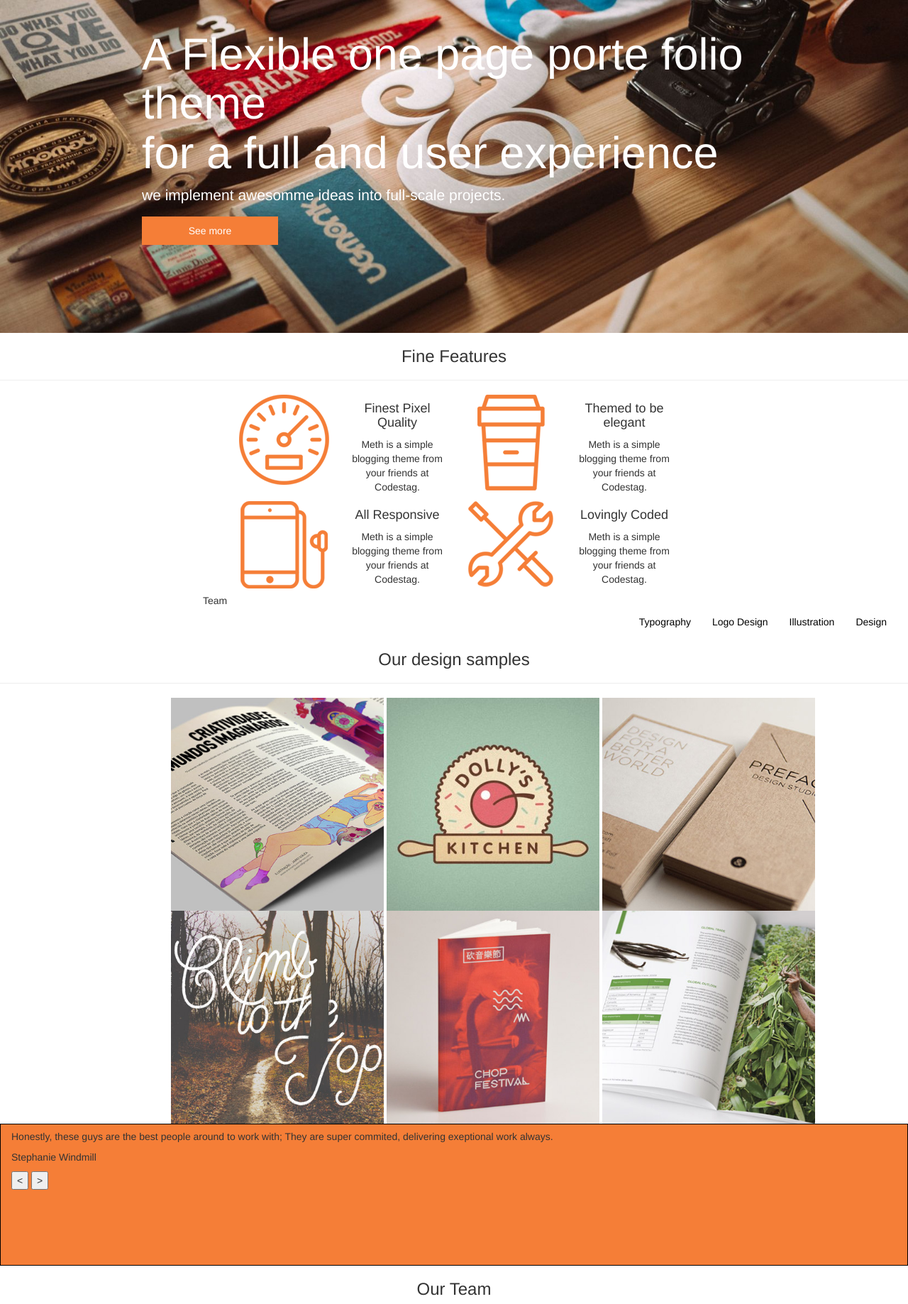
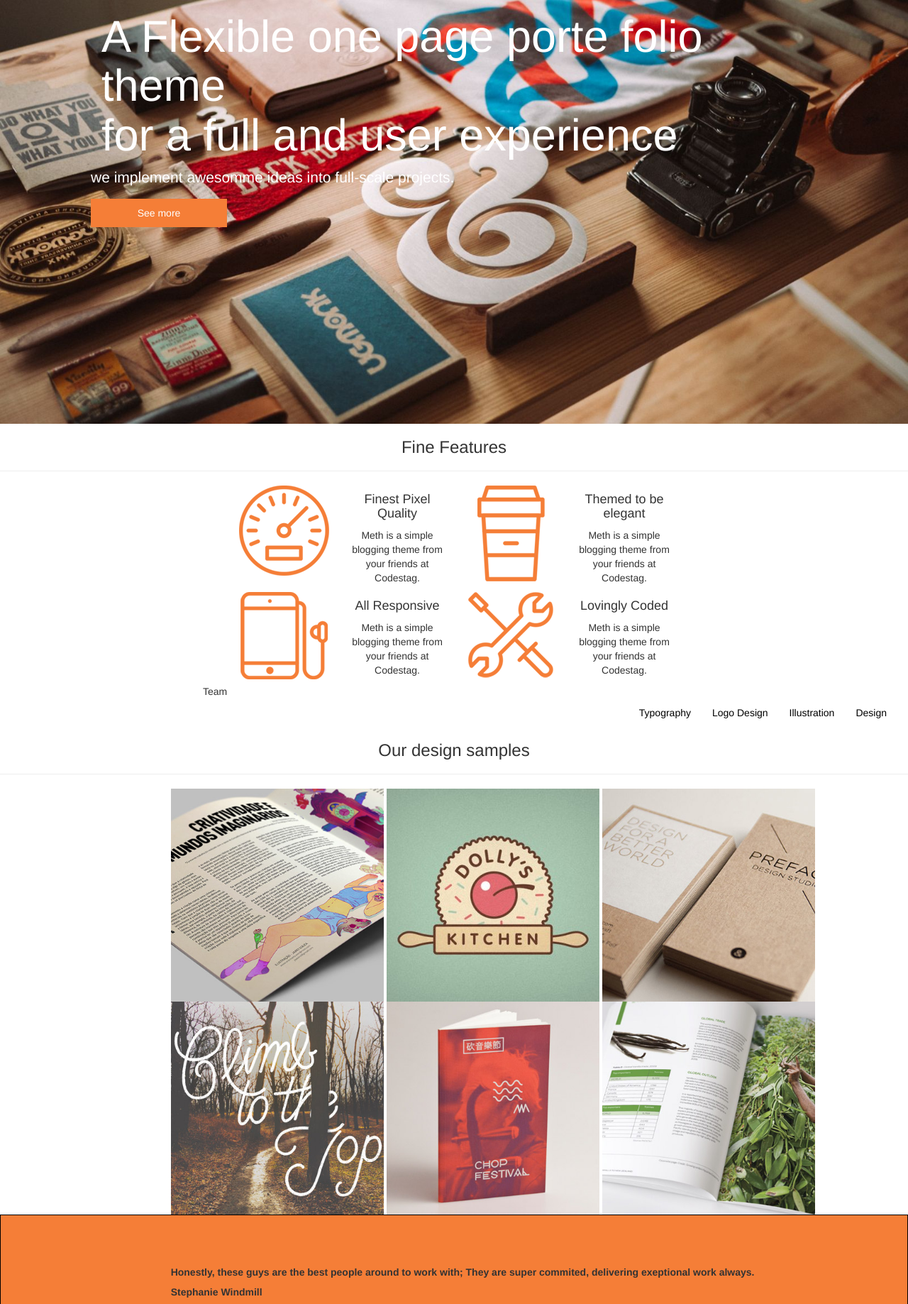
Before and after one commit to wanahigh/boostrap-mis-a-jour-exo-2-css, a plain HTML site: page index.html in a window 1280 px wide. Shown: the part 231-2068 px from the top of the page at 71% size. Drawn offline with Linux system fonts and the light colour scheme.

Commit message:
maj 18gh

```diff
--- a/css/master.css
+++ b/css/master.css
@@ -8,6 +8,17 @@ border:2px solid white;
 	color:white
 }
 
+#steph{
+	padding-left: 18%;
+	font-weight: bold;
+
+}
+#test
+{
+	font-weight: bold;
+	padding-top: 5%;
+	padding-left: 18%;
+}
 
 .stitre h3{
 	text-align:center;
--- a/index.html
+++ b/index.html
@@ -60,9 +60,10 @@
   <header>
     <div >
 
+      <div class="raw">
+    <div  class="jumble" class="container1">
 
-    <div  class="jumble" class="container1">
-      <div class="container-fluid">
+        <div class="col-lg-12">
         <nav class="navbar">
           <div class="navbar-header">
             <button type="button" class="navbar-toggle collapsed" data-toggle="collapse" data-target="#navbar" aria-expanded="false" aria-controls="navbar">
@@ -91,16 +92,19 @@
                 </ul>
             </ul>
           </div>
+          </div>
           <!--/.nav-collapse -->
         </nav>
         <div class="jumbotron">
-          <h1 class="titre">A Flexible one page porte folio theme</br>for a full and user experience </h1>
+          <h1 class="col-lg-12" class="titre">A Flexible one page porte folio theme</br>for a full and user experience </h1>
           <p class="sous-titre"> we implement awesomme ideas into full-scale projects.</p>
           <button id="btn1" type="button" name="button1">See more</button>
+
+          </div>
         </div>
       </div>
     </div>
-    </div>
+
 
   </header>
   </li>
@@ -112,7 +116,9 @@
       <hr>
     </div>
   </div>
+</div>
 
+</div>
   <!-- test rax col -->
 
 
@@ -225,7 +231,7 @@
 
 
           <h5 id="test">Honestly, these guys are the best people around to work with; They are super commited, delivering exeptional work always.</h5>
-          <p>Stephanie Windmill</p>
+          <p id="steph">Stephanie Windmill</p>
           <form class="buttonglobal" name="switch" method="post" action="index.html">
             <input class="buttonx" type="submit" name="previous" value="<" />
             <input class="buttonx" type="submit" name="next" value=">" />
```
